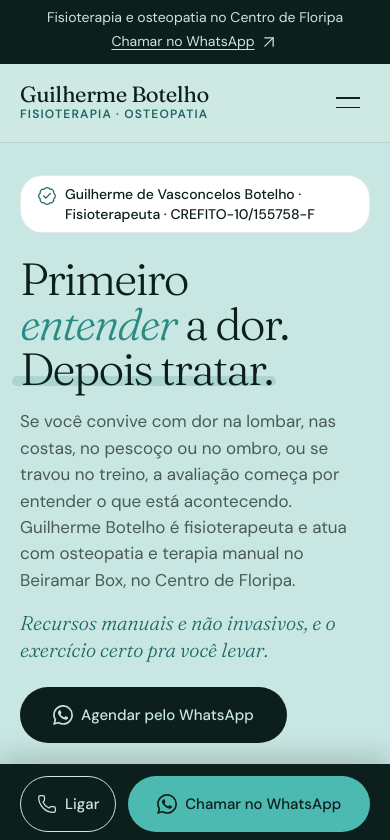
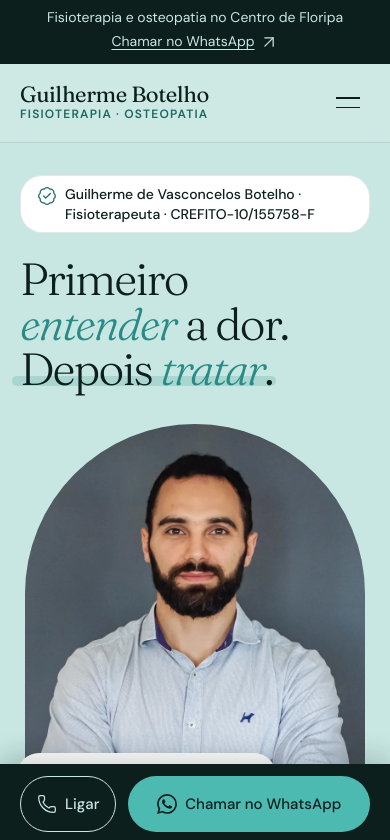
Before and after one commit to infomediamethods-sys/guilherme-botelho-fisioterapeuta, a plain HTML site: page index.html in a window 390 px wide. Shown: the top 840 px of the page. Drawn offline with Linux system fonts and the light colour scheme.

Commit message:
Revisão via Claude Desktop 2026-10-13 10:02

```diff
--- a/assets/css/style.css
+++ b/assets/css/style.css
@@ -277,6 +277,17 @@ h1 em, h2 em, .rodape__frase em { font-style: italic; font-weight: 300; color: v
 .flutuante__texto strong { font-weight: 600; }
 @media (max-width: 374px) {
   .heroi .h1 { font-size: 2.5rem; } /* 320–374: 40px para o H1 caber em 2 linhas */
+}
+/* Celular e tablet (< 900): foto centralizada entre o H1 e o texto de apoio (pedido do Armin, 13/10/2026) */
+@media (max-width: 899px) {
+  .heroi__grade { display: flex; flex-direction: column; gap: 0; }
+  .heroi__texto { display: contents; }
+  .heroi .chip { order: 1; align-self: flex-start; }
+  .heroi__titulo { order: 2; }
+  .heroi__midia { order: 3; align-self: center; margin-top: var(--space-6); }
+  .heroi__apoio { order: 4; margin-top: var(--space-6); }
+  .heroi__assinatura { order: 5; }
+  .heroi__acoes { order: 6; }
 }
 @media (min-width: 900px) {
   .heroi { padding-block: var(--space-8) var(--space-9); }
--- a/index.html
+++ b/index.html
@@ -73,7 +73,7 @@
     <div class="container heroi__grade">
       <div class="heroi__texto">
         <p class="chip" data-entra style="--d:0s"><svg aria-hidden="true" focusable="false" class="icone icone--badge-check" xmlns="http://www.w3.org/2000/svg" width="24" height="24" viewBox="0 0 24 24" fill="none" stroke="currentColor" stroke-width="1.5" stroke-linecap="round" stroke-linejoin="round" ><path d="M3.85 8.62a4 4 0 0 1 4.78-4.77 4 4 0 0 1 6.74 0 4 4 0 0 1 4.78 4.78 4 4 0 0 1 0 6.74 4 4 0 0 1-4.77 4.78 4 4 0 0 1-6.75 0 4 4 0 0 1-4.78-4.77 4 4 0 0 1 0-6.76Z" /><path d="m16 9-5.5 5.5L8 12" /></svg><span>Guilherme de Vasconcelos <span class="nowrap">Botelho ·</span> <span class="nowrap">Fisioterapeuta ·</span> <span class="nowrap">CREFITO-10/155758-F</span></span></p>
-        <h1 class="h1 heroi__titulo" data-entra style="--d:.07s">Primeiro <span class="nowrap"><em>entender</em> a dor.</span><br> <span class="traco">Depois tratar.</span></h1>
+        <h1 class="h1 heroi__titulo" data-entra style="--d:.07s">Primeiro <span class="nowrap"><em>entender</em> a dor.</span><br> <span class="traco">Depois <em>tratar</em>.</span></h1>
         <p class="lead heroi__apoio" data-entra style="--d:.14s">Se você convive com dor na lombar, nas costas, no pescoço ou no ombro, ou se travou no treino, a avaliação começa por entender o que está acontecendo. Guilherme Botelho é fisioterapeuta e atua com osteopatia e terapia manual no Beiramar Box, no Centro de Floripa.</p>
         <p class="heroi__assinatura" data-entra style="--d:.2s">Recursos manuais e não invasivos, e o exercício certo pra você levar.</p>
         <div class="heroi__acoes" data-entra style="--d:.26s">
```
